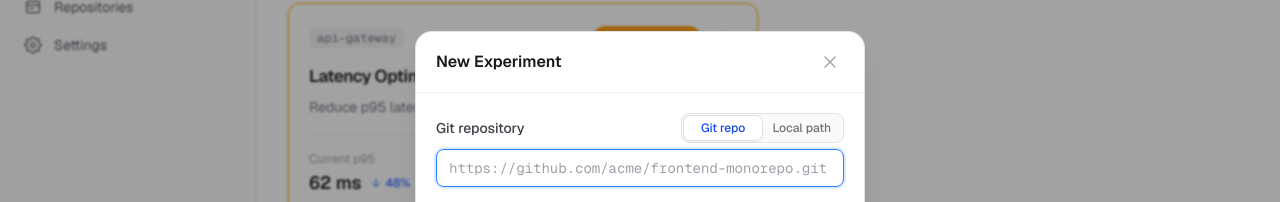
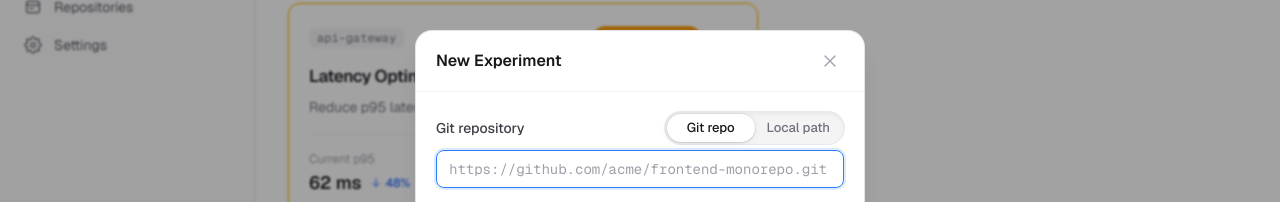
Before and after one commit to Binary67/Next-Code-Lab, a Next.js app: page / in a window 1280 px wide. Both pictures are taken after a click on the button "New Experiment". Shown: the part 143-345 px from the top of the page. Built offline with nearby package versions, Linux system fonts and the light colour scheme.

Commit message:
Polish the experiment source toggle

```diff
--- a/components/dashboard.tsx
+++ b/components/dashboard.tsx
@@ -147,16 +147,22 @@ function CreateModal({
               >
                 {sourceLabel}
               </label>
-              <div className="grid grid-cols-2 rounded-lg border border-zinc-200 bg-zinc-50 p-0.5">
+              <div className="relative inline-grid h-8 min-w-[164px] grid-cols-2 rounded-full bg-zinc-100 p-0.5 shadow-inner ring-1 ring-zinc-200/80">
+                <span
+                  aria-hidden="true"
+                  className={`absolute top-0.5 bottom-0.5 left-0.5 w-[calc(50%-2px)] rounded-full bg-white shadow-[0_1px_2px_rgba(0,0,0,0.10),0_1px_8px_rgba(0,0,0,0.06)] ring-1 ring-black/5 transition-transform duration-200 ease-out ${
+                    sourceType === "local" ? "translate-x-full" : "translate-x-0"
+                  }`}
+                />
                 {(["git", "local"] as SourceType[]).map((type) => (
                   <button
                     key={type}
                     type="button"
                     aria-pressed={sourceType === type}
                     onClick={() => setSourceType(type)}
-                    className={`rounded-md px-2.5 py-1 text-xs font-medium transition-colors ${
+                    className={`relative z-10 rounded-full px-3 text-[13px] font-medium transition-colors ${
                       sourceType === type
-                        ? "bg-white text-blue-700 shadow-sm ring-1 ring-zinc-200"
+                        ? "text-zinc-900"
                         : "text-zinc-500 hover:text-zinc-700"
                     }`}
                   >
```
